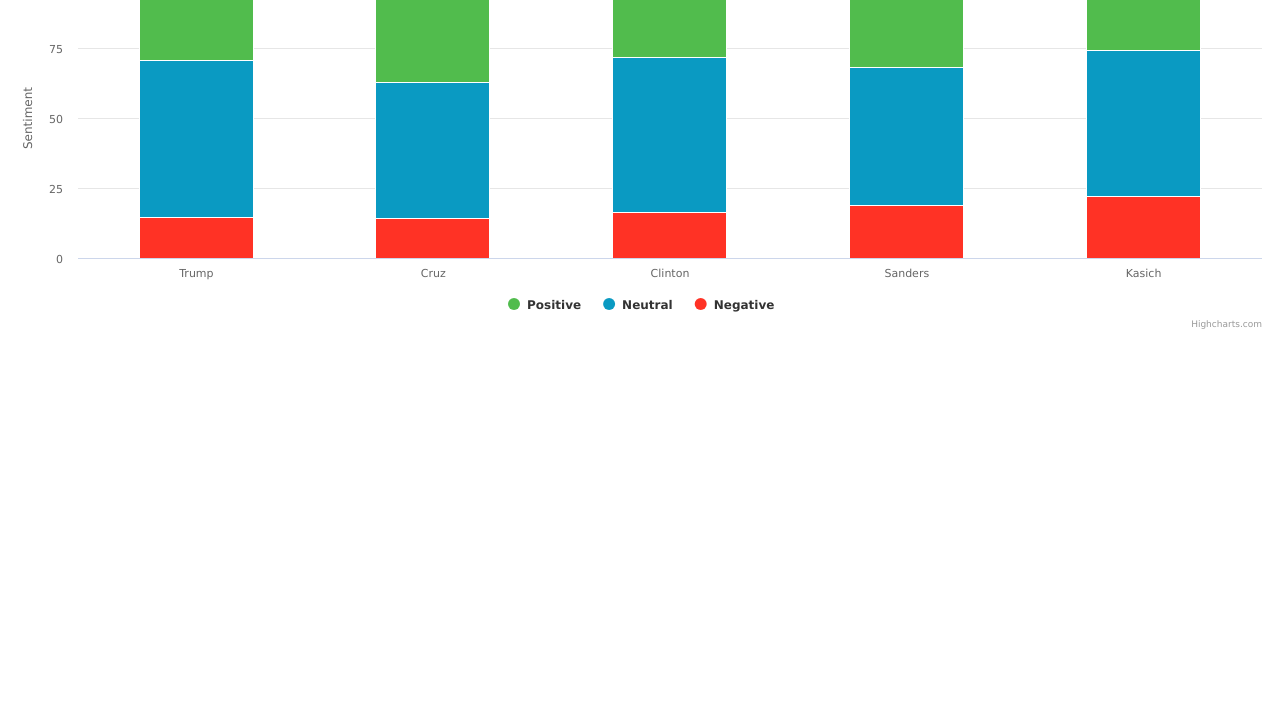
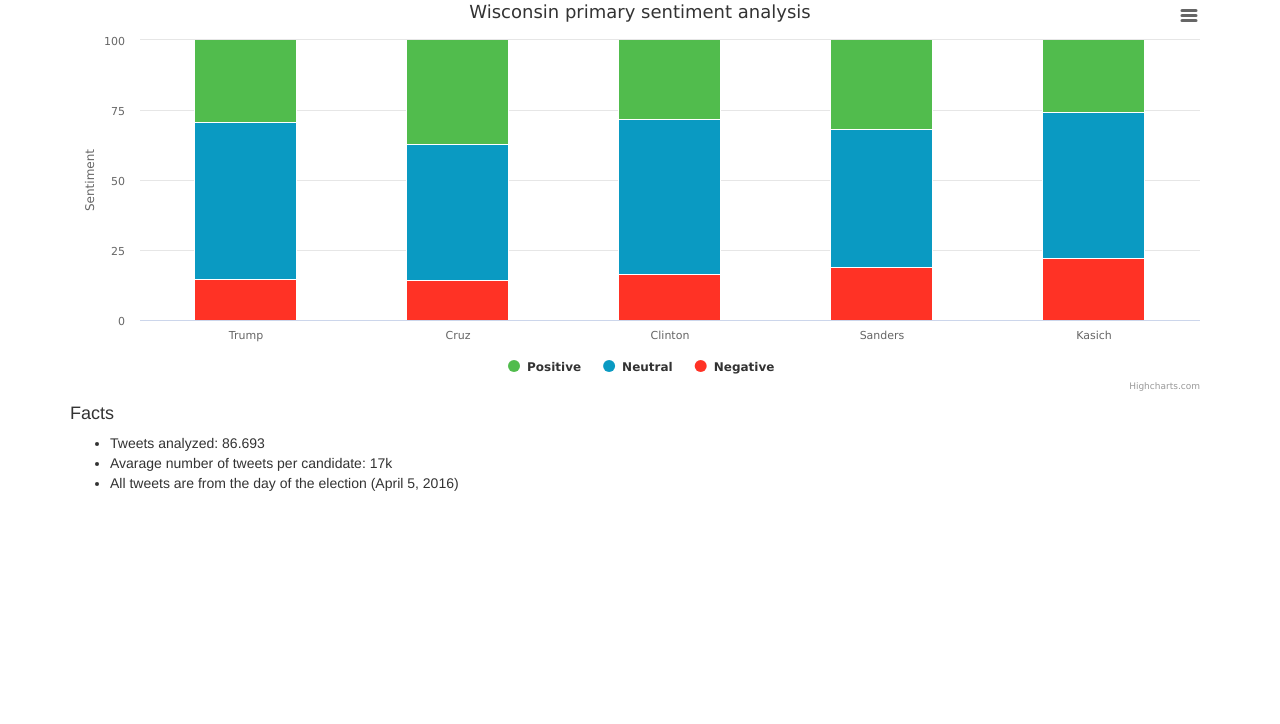
Before and after one commit to andrroy/tdt4215, a plain HTML site: page index.html in a window 1280 px wide. Shown: the part 76-800 px from the top of the page. Drawn offline with nearby package versions, Linux system fonts and the light colour scheme.

Commit message:
Added bootstrap + facts to frontpage

```diff
--- a/index.html
+++ b/index.html
@@ -3,11 +3,35 @@
 	<script src="https://cdnjs.cloudflare.com/ajax/libs/jquery/3.0.0-beta1/jquery.min.js"></script>
 	<script src="https://code.highcharts.com/highcharts.js"></script>
 	<script src="https://code.highcharts.com/modules/exporting.js"></script>
+	<!-- Latest compiled and minified CSS -->
+	<link rel="stylesheet" href="https://maxcdn.bootstrapcdn.com/bootstrap/3.3.6/css/bootstrap.min.css" integrity="sha384-1q8mTJOASx8j1Au+a5WDVnPi2lkFfwwEAa8hDDdjZlpLegxhjVME1fgjWPGmkzs7" crossorigin="anonymous">
 
+	<!-- Optional theme -->
+	<link rel="stylesheet" href="https://maxcdn.bootstrapcdn.com/bootstrap/3.3.6/css/bootstrap-theme.min.css" integrity="sha384-fLW2N01lMqjakBkx3l/M9EahuwpSfeNvV63J5ezn3uZzapT0u7EYsXMjQV+0En5r" crossorigin="anonymous">
+
+	<!-- Latest compiled and minified JavaScript -->
+	<script src="https://maxcdn.bootstrapcdn.com/bootstrap/3.3.6/js/bootstrap.min.js" integrity="sha384-0mSbJDEHialfmuBBQP6A4Qrprq5OVfW37PRR3j5ELqxss1yVqOtnepnHVP9aJ7xS" crossorigin="anonymous"></script>
 </head>
 
 <body>
+	<div class="container">
+		<div class="row">
+			<div class="col-md-12">
+				<h1 style="text-align: center;">Sentiment Analysis</h1>
 				<div id="container" style="min-width: 310px; height: 400px; margin: 0 auto"></div>
+			</div>
+		</div>
+		<div class="row">
+			<div class="col-md-12">
+			<h4>Facts</h4>
+				<ul>
+					<li>Tweets analyzed: 86.693</li>
+					<li>Avarage number of tweets per candidate: 17k</li>
+					<li>All tweets are from the day of the election (April 5, 2016)</li>
+				</ul>
+			</div>
+		</div>
+	</div>
 	<script>
 		$(function() {
 			$('#container').highcharts({
```
Lines whose indentation alone changed are shown as unchanged.
